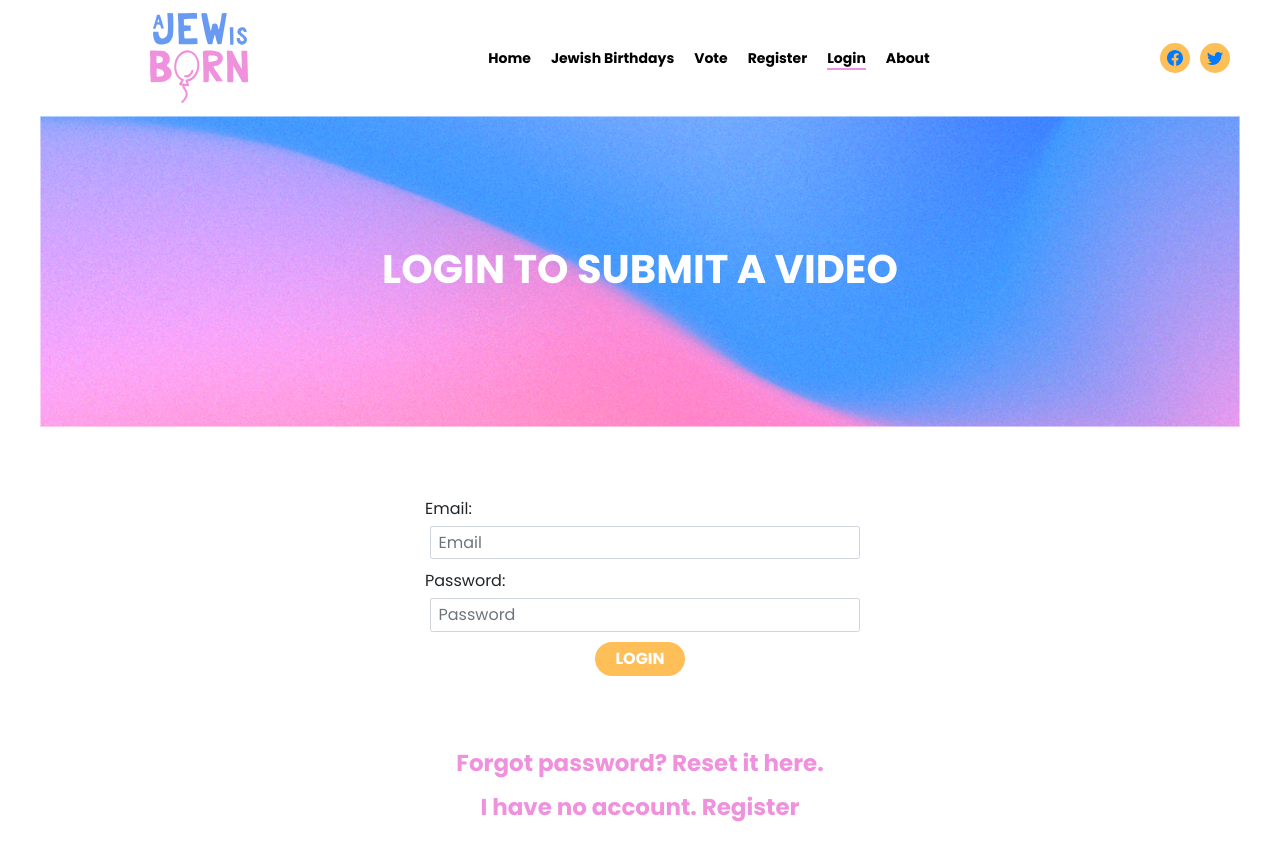
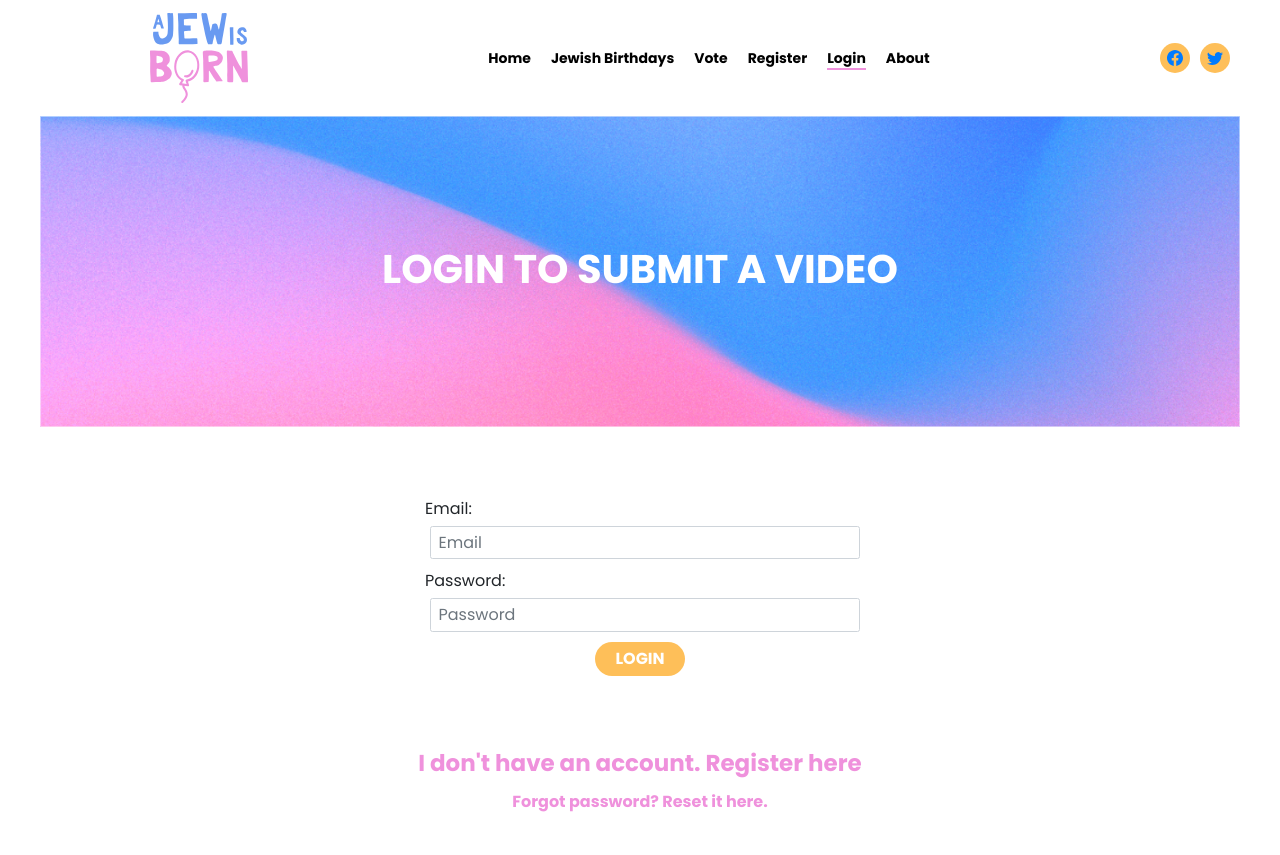
Before and after one commit to ezhouz/videoproject, a Vue app in the folder frontend/: page /login in a window 1280 px wide. Built offline with nearby package versions, Linux system fonts and the light colour scheme; what vue-mq would draw is missing.

Commit message:
updated wording for register ling on login form

```diff
--- a/frontend/src/assets/styles/mobile/register.css
+++ b/frontend/src/assets/styles/mobile/register.css
@@ -40,6 +40,9 @@ and (device-height: 640px) {
     .login-section .reset-text {
         font-size: 1.6rem !important;
     }
+    .login-section .reset-text.reset-password-text {
+        font-size: 1.2rem !important;
+    }
 
     .register-section .login-text {
         font-size: 1.6rem !important;
--- a/frontend/src/views/Login.vue
+++ b/frontend/src/views/Login.vue
@@ -51,18 +51,19 @@
 
       <article>
         <p style="display: flex; justify-content: center;">
-          <a href="/passwordreset"
-          ><span class="reset-text">Forgot password? Reset it here.</span></a
+          <a href="/register"
+          ><span class="reset-text">I don't have an account. Register here</span></a
           >
         </p>
       </article>
       <article>
         <p style="display: flex; justify-content: center;">
-          <a href="/register"
-          ><span class="reset-text">I have no account. Register</span></a
+          <a href="/passwordreset"
+          ><span class="reset-text reset-password-text">Forgot password? Reset it here.</span></a
           >
         </p>
       </article>
+
     </div>
   </section>
 </template>
@@ -138,6 +139,10 @@ export default {
   text-decoration: none;
 }
 
+.reset-password-text {
+  font-size: 1.6rem;
+}
+
 form div {
   font-size: 1.6rem;
 }
```
